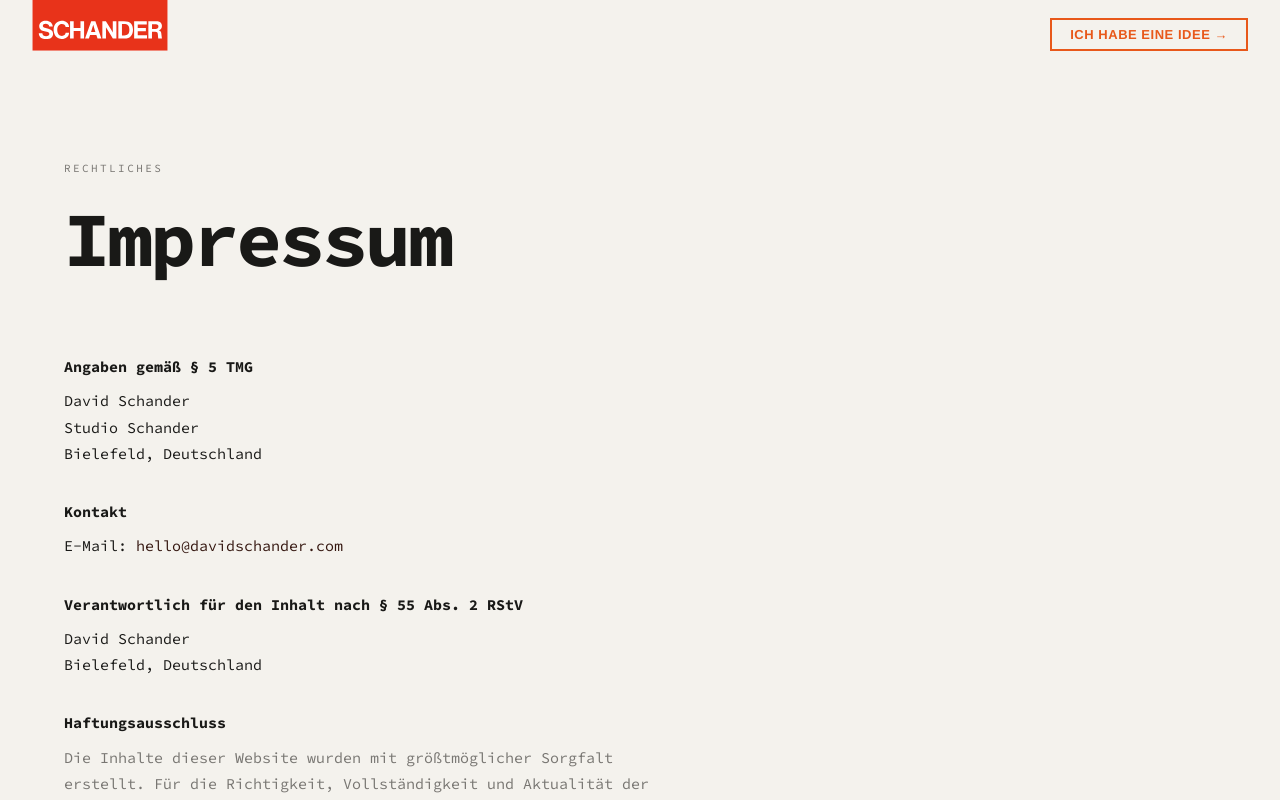
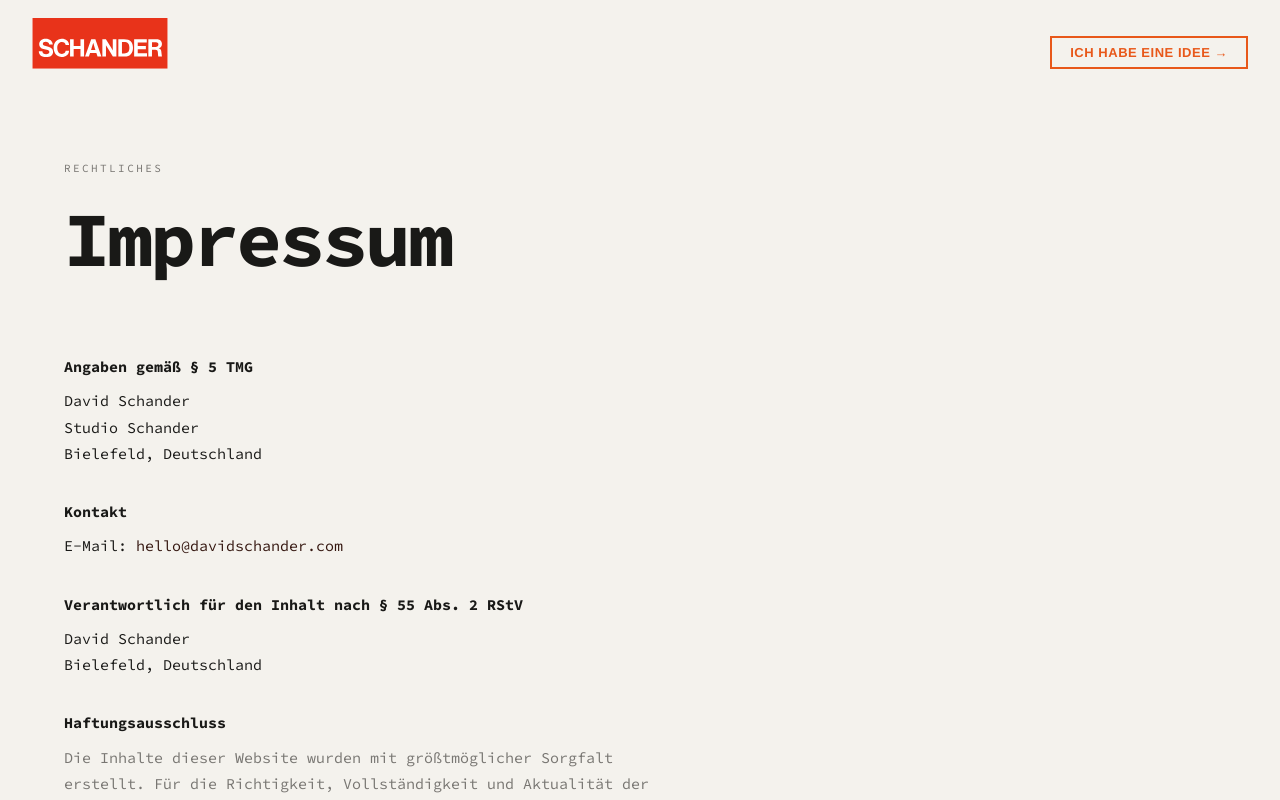
Before and after one commit to dxvxds03/studio-schander, a Next.js app: page /impressum in a window 1280 px wide. Shown: the top 800 px of the page. Built offline with nearby package versions, Linux system fonts and the light colour scheme; a web font is replaced by a local one.

Commit message:
Portfolio Client Badge and Project Carousel Improvements

```diff
--- a/src/components/HeroSection.tsx
+++ b/src/components/HeroSection.tsx
@@ -410,7 +410,7 @@ export default function HeroSection({ projects }: { projects: HeroProject[] }) {
           <div
             style={{
               position: 'absolute',
-              top: '12px',
+              bottom: 'calc(50% + clamp(120px, 17vh, 216px) + 10px)',
               left: 0,
               right: 0,
               display: 'flex',
--- a/src/components/Navigation.tsx
+++ b/src/components/Navigation.tsx
@@ -17,7 +17,7 @@ export default function Navigation() {
           display: 'flex',
           alignItems: 'flex-end',
           justifyContent: 'space-between',
-          padding: '0 clamp(16px, 2.5vw, 32px) 10px clamp(16px, 2.5vw, 32px)',
+          padding: 'clamp(10px, 2.5vh, 18px) clamp(16px, 2.5vw, 32px) 10px',
         }}
       >
         <Link href="/" data-hover style={{ display: 'flex', alignItems: 'flex-end', flexShrink: 0 }}>
```
